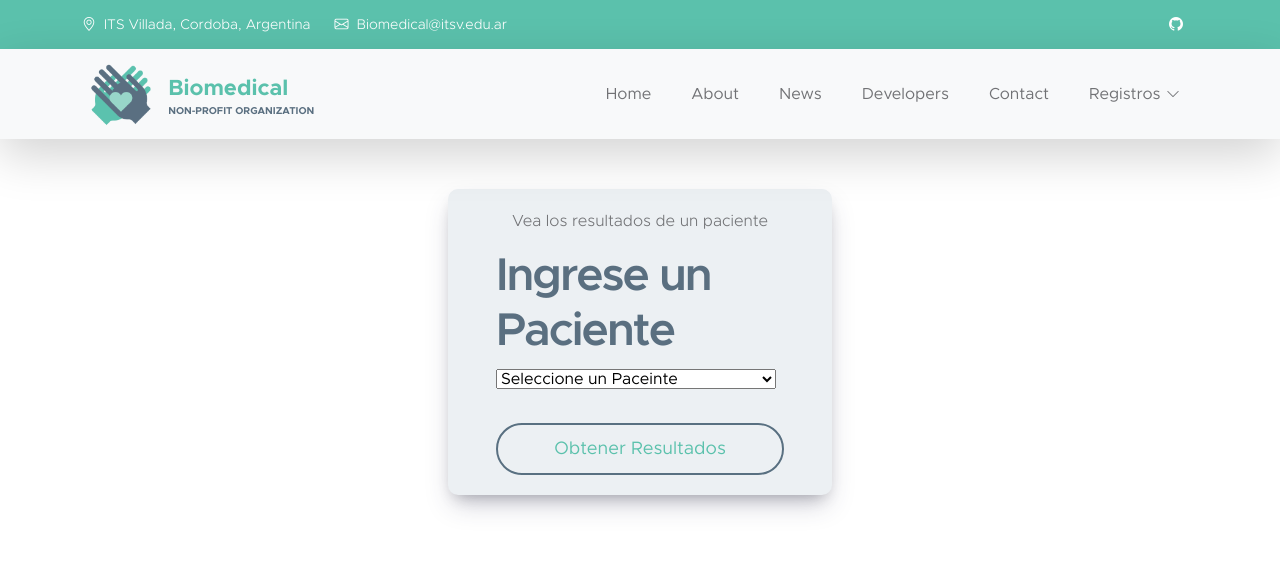
After one commit to MateMar04/Biomedica, a Django app: page /get_paciente_for_resultado/ in a window 1280 px wide. The commit adds this page. Shown: the top 564 px of the page. Run offline with Django 4.2, Linux system fonts and the light colour scheme; data comes from the database, SQL or seed files in the repository; both versions use the stored data as it was after the commit; some libraries are stand-ins or nearby versions.

Commit message:
get_paciente_for_resultado

```diff
--- a/conf/conf/urls.py
+++ b/conf/conf/urls.py
@@ -21,7 +21,8 @@ from confApp.views import (
     medico_screen_view,
     registrar_medico,
     registrar_paciente,
-    registrar_solicitud
+    registrar_solicitud,
+    get_paciente_for_resultado
 )
 from django.contrib import admin
 from django.urls import path
@@ -35,5 +36,6 @@ urlpatterns = [
     path('medico_register/', medico_screen_view, name='medico'),
     path('success_medico/', registrar_medico, name='registrarMedico'),
     path('success_paciente/', registrar_paciente, name='registrarPaciente'),
-    path('success_solicitud/', registrar_solicitud, name='registrarSolicitud')
+    path('success_solicitud/', registrar_solicitud, name='registrarSolicitud'),
+    path('get_paciente_for_resultado/', get_paciente_for_resultado, name='getPacienteForResultado')
 ]
--- a/conf/confApp/static/css/resultado.css
+++ b/conf/confApp/static/css/resultado.css
@@ -20,7 +20,7 @@ body {
 }
 
 .responsive-table .table-header {
-    background-color: #95A5A6;
+    background-color: #5bc1ac;
     font-size: 14px;
     text-transform: uppercase;
     letter-spacing: 0.03em;
@@ -54,7 +54,7 @@ body {
     }
 
     .responsive-table .col:before {
-        color: #6C7A89;
+        color: #5bc1ac;
         padding-right: 10px;
         content: attr(data-label);
         flex-basis: 50%;
--- a/conf/confApp/views.py
+++ b/conf/confApp/views.py
@@ -29,6 +29,11 @@ def solicitud_screen_view(request):
 
 def resultado_screen_view(request):
     return render(request, "resultado.html")
+
+
+def get_paciente_for_resultado(request):
+    pacientes = Paciente.objects.all()
+    return render(request, "get_resultado.html", context={"paciente": pacientes})
 
 
 def medico_screen_view(request):
--- /dev/null
+++ b/conf/templates/get_resultado.html
@@ -0,0 +1,45 @@
+<!DOCTYPE html>
+{% load static %}
+<html lang="es" dir="ltr">
+<head>
+    <meta name="viewport" content="width=device-width, user-scalable=no, initial-scale=1.0">
+    <meta charset="utf-8">
+    <link href="{% static 'css/login.css' %}" rel="stylesheet">
+    <link href="https://fonts.googleapis.com/css2?family=Montserrat:wght@400;700;800&display=swap" rel="stylesheet">
+    <link href="{% static 'css/bootstrap.min.css' %}" rel="stylesheet">
+    <link href="{% static 'css/bootstrap-icons.css' %}" rel="stylesheet">
+    <link href="{% static 'css/templatemo-kind-heart-charity.css' %}" rel="stylesheet">
+    <link rel="stylesheet" href="https://cdnjs.cloudflare.com/ajax/libs/font-awesome/4.7.0/css/font-awesome.min.css">
+    <title>Biomedical</title>
+    <link rel="shortcut icon" href="{% static 'images/logopage.png' %}">
+</head>
+<body>
+
+{% include 'header.html' %}
+
+<div class="wrapper">
+    <header class="section header">
+
+        <div class="header__text">
+            <p>Vea los resultados de un paciente</p>
+        </div>
+    </header>
+
+    <section class="section sign-up" style="display: block">
+        <form class="form" id="a-form" method="post" action="{% url 'getPacienteForResultado' %}">
+            {% csrf_token %}
+            <h2 class="form_title title">Ingrese un Paciente</h2>
+            <select>
+                <option disabled selected value="">Seleccione un Paceinte</option>
+                {% for p in paciente %}
+                    <option value="{{ p.id }}">{{ p.nombre }} {{ p.apellido }} {{ p.n_documento }}</option>
+                {% endfor %}
+            </select>
+            <button class="nav-link custom-btn custom-border-btn btn inactive">Obtener Resultados</button>
+        </form>
+
+    </section>
+</div>
+
+</body>
+</html>
--- a/conf/templates/header.html
+++ b/conf/templates/header.html
@@ -78,7 +78,7 @@
 
                                 <li><a class="dropdown-item" href="{% url 'solicitud' %}">Solicitudes</a></li>
 
-                                <li><a class="dropdown-item" href="{% url 'resultado' %}">Resultados</a></li>
+                                <li><a class="dropdown-item" href="{% url 'getPacienteForResultado' %}">Resultados</a></li>
                             </ul>
                 </li>
             </ul>
```
Also changed, not shown: conf/db.sqlite3.
